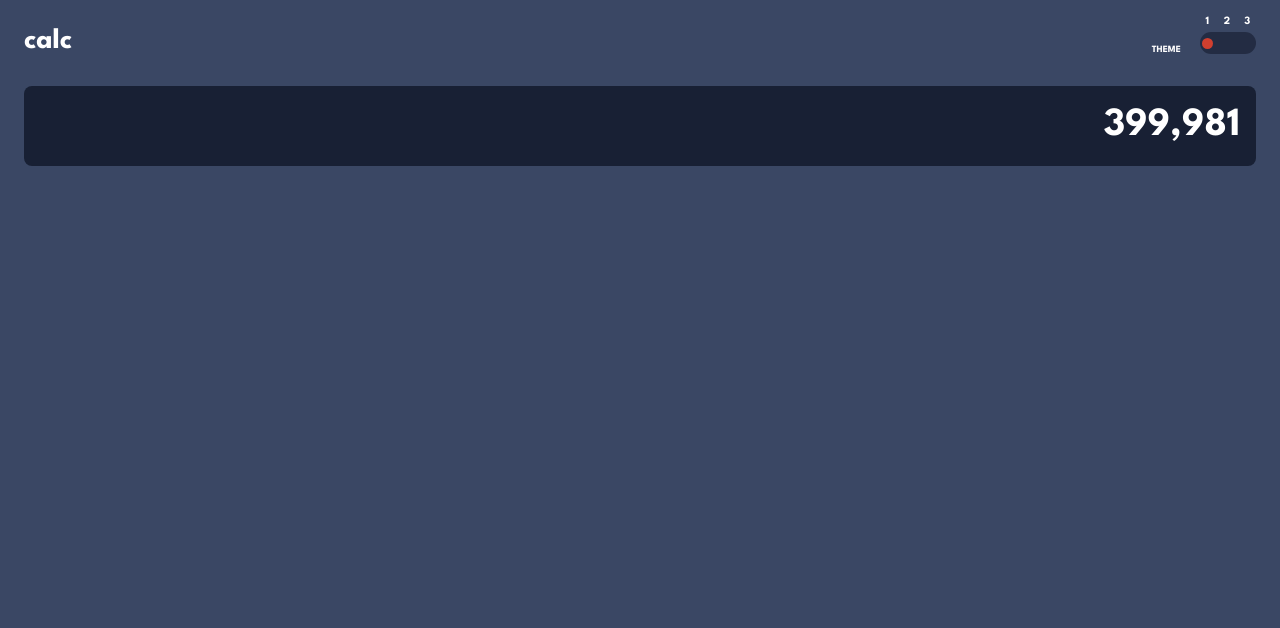
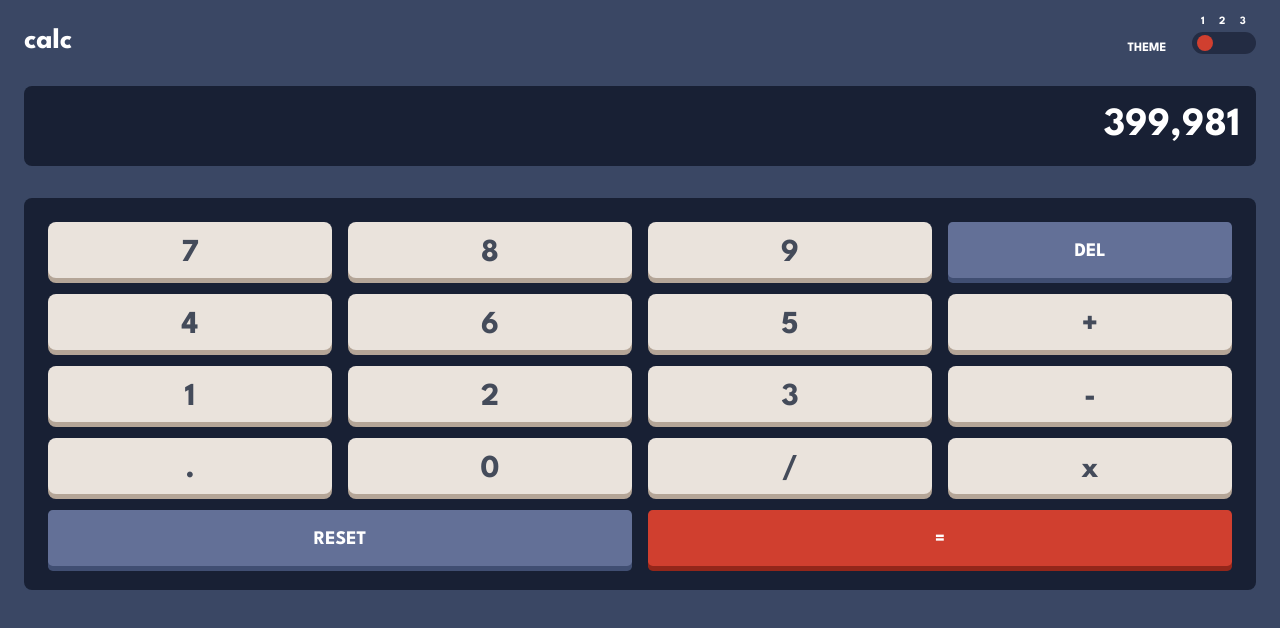
Before and after one commit to NikolaiKoz/FrontendMentor-Calculator_App.github.io, a website: page src/index.html in a window 1280 px wide. Drawn offline with Linux system fonts and the light colour scheme.

Commit message:
feat: :art: Keypad was DONE.

```diff
--- a/src/css/generalStyle.css
+++ b/src/css/generalStyle.css
@@ -26,7 +26,7 @@
 
 .themeText{
     align-self: flex-end;
-    font-size: .6em;
+    font-size: .8em;
     margin-right: 2em;
     text-transform: uppercase;
 }
@@ -37,11 +37,12 @@
     font-size: .7em;
     width: 3.5rem;
     padding: 0 .5em;
+    margin-left: .3em;
     margin-bottom: .5em;
 }
 
 .switchOptions__switch__backgorund{
-    width: 3.5em;
+    width: 4em;
     height: 1.4em;
     border-radius: 1em;
     position: relative;
@@ -49,12 +50,12 @@
 }
 
 .switchOptions__switch__backgorund__circle{
-    width: .7em;
-    height: .7em;
+    width: 1em;
+    height: 1em;
     border-radius: 50%;
     position: absolute;
-    top: .4em;
-    left: .1em;
+    top: .2em;
+    left: .3em;
 }
 
 /* <---------- MAIN ----------> */
@@ -69,6 +70,7 @@
     width: 100%;
     height: 80px;
     border-radius: .5em;
+    margin-bottom: 2em;
 }
 
 .displayContainer__display{
@@ -82,3 +84,44 @@
 }
 
 /* <-- KEYPAD--> */
+
+.keypadContainer{
+    border-radius: .5em;
+    display: grid;
+    grid-template-columns: repeat(4, 1fr);
+    grid-template-rows: repeat(5, 3.5em);
+    grid-gap: 1em;
+    padding: 1.5em;
+}
+
+.key{
+    padding-top: .2em;
+    border-radius: .25em;
+    display: flex;
+    justify-content: center;
+    align-items: center;
+    font-size: 2rem;
+    cursor: pointer;
+}
+
+.keyresetAndDelText{
+    font-size: 1.2rem;
+}
+
+.resetKey{
+    grid-column: 1 / 3;
+}
+
+.equalKey{
+    grid-column: 3 / 5;
+}
+
+.textUpperCase{
+    text-transform: uppercase;
+}
+
+.fontSizeEqualKey{
+    font-size: 1.2rem;
+}
+
+/* <---------- FOOTER ----------> */
--- a/src/css/rootColorThemes.css
+++ b/src/css/rootColorThemes.css
@@ -8,6 +8,13 @@
     --toggleAndKeypad-bg-first-theme: hsl(223, 31%, 20%);
     --toggleAndEqual-first-theme: hsl(6, 63%, 50%);
     --screen-bg-first-theme: hsl(224, 36%, 15%);
+    --key-bg-first-theme: hsl(30, 25%, 89%);
+    --key-shadow-first-theme: hsl(28, 16%, 65%);
+    --resetAndderKey-bg-first-theme: hsl(225, 21%, 49%);
+    --resetAndderKey-shadow-first-theme: hsl(224, 28%, 35%);
+    --equalKey-bg-first-theme: hsl(6, 63%, 50%);
+    --equalKey-shadow-first-theme: hsl(6, 70%, 34%);
+    --numbers-text-first-theme: hsl(221, 14%, 31%);
 
 /* <---------- SECOND THEME COLOR ----------> */
 /* <---------- THIRD THEME COLOR ----------> */
@@ -36,6 +43,36 @@
     background-color: var(--screen-bg-first-theme);
 }
 
+.key-bg-first-theme{
+    background-color: var(--key-bg-first-theme);
+}
+
+.key-shadow-first-theme{
+    box-shadow: 0 5px 0 0 var(--key-shadow-first-theme);
+}
+
+.resetAndderKey-bg-first-theme{
+    background-color: var(--resetAndderKey-bg-first-theme);
+}
+
+.resetAndderKey-shadow-first-theme{
+    box-shadow: 0 5px 0 0 var(--resetAndderKey-shadow-first-theme);
+}
+
+.equalKey-bg-first-theme{
+    background-color: var(--equalKey-bg-first-theme);
+}
+
+.equalKey-shadow-first-theme{
+    box-shadow: 0 5px 0 0 var(--equalKey-shadow-first-theme);
+}
+
+.numbers-text-first-theme{
+    color: var(--numbers-text-first-theme);
+}
+
+
+
 
 /* <---------- SECOND THEME COLOR ----------> */
 /* <---------- THIRD THEME COLOR ----------> */
--- a/src/index.html
+++ b/src/index.html
@@ -47,6 +47,27 @@
 
     <!-- KEYPAD -->
 
+    <section class="keypadContainer screen-bg-first-theme">
+      <article class="key key-bg-first-theme key-shadow-first-theme numbers-text-first-theme">7</article>
+      <article class="key key-bg-first-theme key-shadow-first-theme numbers-text-first-theme">8</article>
+      <article class="key key-bg-first-theme key-shadow-first-theme numbers-text-first-theme">9</article>
+      <article class="key textUpperCase resetAndderKey-bg-first-theme resetAndderKey-shadow-first-theme keyresetAndDelText textColorWhite">del</article>
+      <article class="key key-bg-first-theme key-shadow-first-theme numbers-text-first-theme">4</article>
+      <article class="key key-bg-first-theme key-shadow-first-theme numbers-text-first-theme">6</article>
+      <article class="key key-bg-first-theme key-shadow-first-theme numbers-text-first-theme">5</article>
+      <article class="key key-bg-first-theme key-shadow-first-theme numbers-text-first-theme">+</article>
+      <article class="key key-bg-first-theme key-shadow-first-theme numbers-text-first-theme">1</article>
+      <article class="key key-bg-first-theme key-shadow-first-theme numbers-text-first-theme">2</article>
+      <article class="key key-bg-first-theme key-shadow-first-theme numbers-text-first-theme">3</article>
+      <article class="key key-bg-first-theme key-shadow-first-theme numbers-text-first-theme">-</article>
+      <article class="key key-bg-first-theme key-shadow-first-theme numbers-text-first-theme">.</article>
+      <article class="key key-bg-first-theme key-shadow-first-theme numbers-text-first-theme">0</article>
+      <article class="key key-bg-first-theme key-shadow-first-theme numbers-text-first-theme">/</article>
+      <article class="key key-bg-first-theme key-shadow-first-theme numbers-text-first-theme">x</article>
+      <article class="key resetKey textUpperCase resetAndderKey-bg-first-theme resetAndderKey-shadow-first-theme keyresetAndDelText textColorWhite">reset</article>
+      <article class="key equalKey equalKey-bg-first-theme equalKey-shadow-first-theme textColorWhite fontSizeEqualKey">=</article>
+    </section>
+
   </main>
 
 
```
